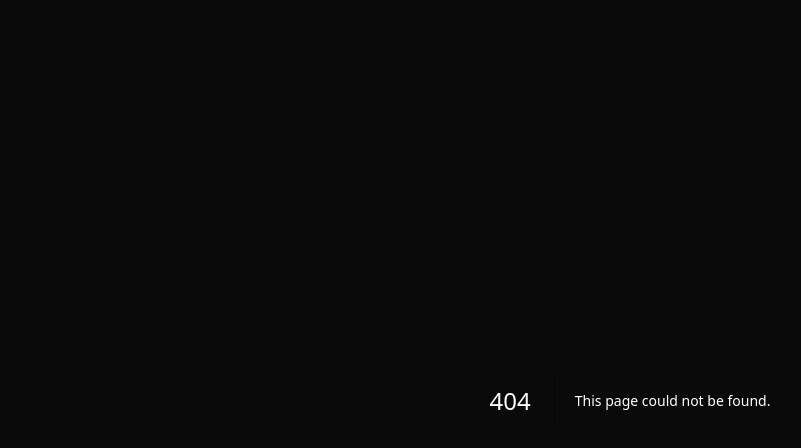
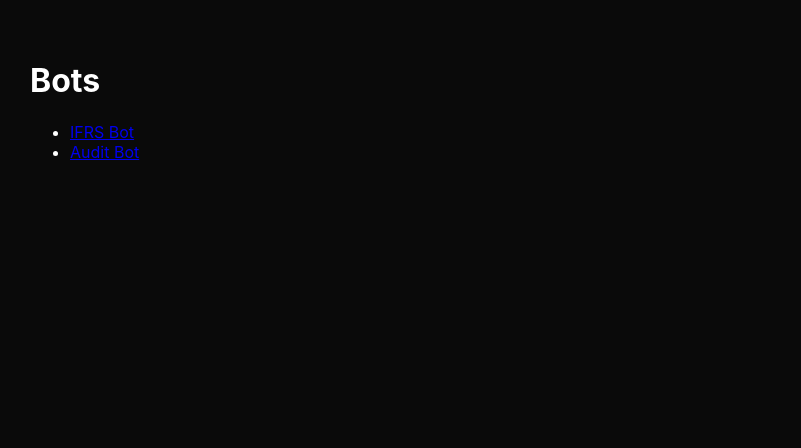
Before and after one commit to marinofecal/skynet-final, a Next.js app: page /bots in a window 1280 px wide. Before the commit this address had no page. Shown: the top 448 px of the page, without its empty margins (10-811 px from the left). Built offline with nearby package versions, Linux system fonts and the light colour scheme.

Commit message:
Create page.jsx

```diff
--- /dev/null
+++ b/app/bots/page.jsx
@@ -0,0 +1,12 @@
+export default function Bots() {
+  return (
+    <main style={{ padding: "40px" }}>
+      <h1>Bots</h1>
+
+      <ul>
+        <li><a href="/bot?type=ifrs">IFRS Bot</a></li>
+        <li><a href="/bot?type=audit">Audit Bot</a></li>
+      </ul>
+    </main>
+  );
+}
```
